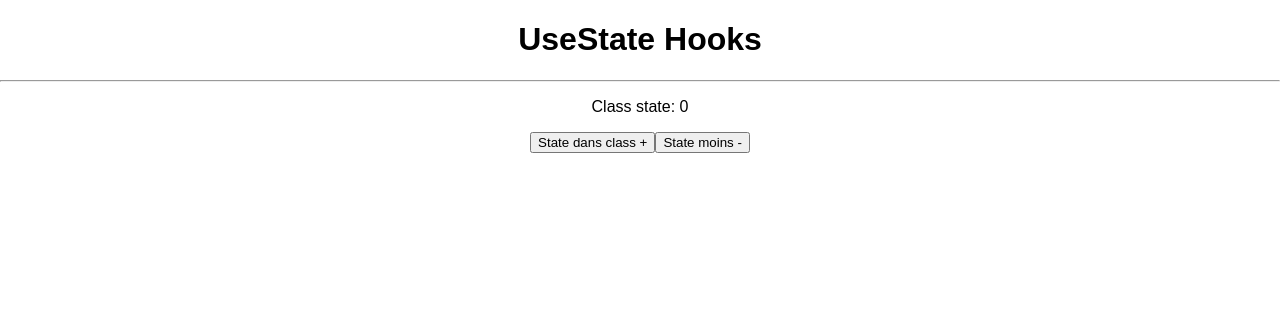
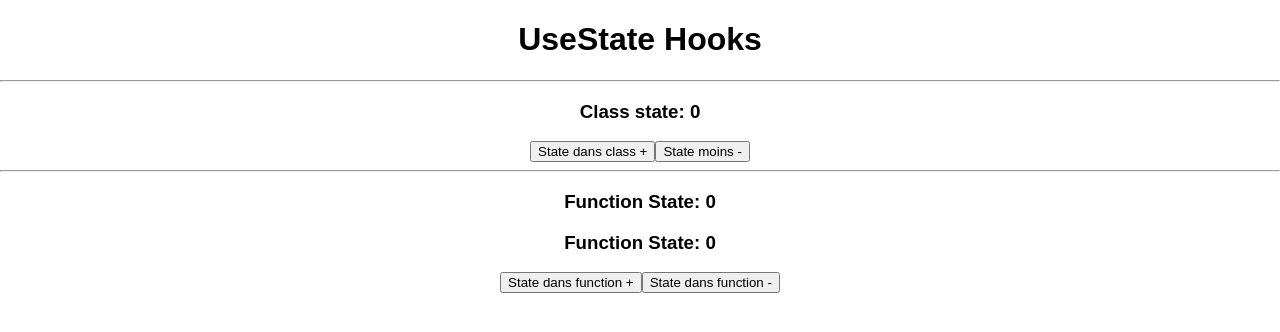
Before and after one commit to Annette-Bwemere-Salama/TODOLISTBOOSTRAP-REACT, a React (Create React App) app: page / in a window 1280 px wide. Shown: the top 332 px of the page. Built offline with nearby package versions, Linux system fonts and the light colour scheme.

Commit message:
feat: ajout de compteur avec function

```diff
--- a/src/App.js
+++ b/src/App.js
@@ -1,6 +1,7 @@
 import React, { Component } from 'react';
 // import 'bootstrap/dist/css/bootstrap.min.css';
 // import Vegeta from './COMPONENT/Vegeta';
+import FunctionState from './COMPONENT/FunctionState'
 import ClassState from './COMPONENT/ClassState'
 import './App.css';
 
@@ -13,7 +14,9 @@ class App extends Component {
       <div className="App">
         <h1 className='text-center'>UseState Hooks</h1>
         <hr />
-        <ClassState/>
+        <ClassState />
+        <hr />
+        <FunctionState />
       </div>
     );
   }
--- a/src/COMPONENT/ClassState.js
+++ b/src/COMPONENT/ClassState.js
@@ -19,14 +19,20 @@ class ClassState extends Component {
     }
 
     addmin = () => {
-        this.setState({
-            counter: this.state.counter - 1
-        })
+        this.setState(prevState => {
+            return {
+                counter: prevState.counter - 1
+            }
+
+        }
+
+        )
     }
     render() {
         return (
             <div>
-                <p>Class state: {this.state.counter}</p>
+                <h3>Class state: {this.state.counter}</h3>
+                {/* <p>Class state: </p> */}
                 <button onClick={this.addOne}>State dans class +</button>
                 <button onClick={this.addmin}>State moins -</button>
 
--- /dev/null
+++ b/src/COMPONENT/FunctionState.js
@@ -0,0 +1,30 @@
+import React, { useState } from "react";
+
+
+const FunctionState = () => {
+
+
+    const [counter, setCounter] = useState(0)
+    const [compte, setCompte] = useState(0)
+
+
+    // const addOne = () => {
+    //     setCounter(counter + 1)
+    // }
+
+    const addOneone = () => {
+        setCompte(compte - 1)
+
+    }
+    return (
+        <div>
+            <h3>Function State: {counter}</h3>
+            <h3>Function State: {compte}</h3>
+            <button onClick={() => setCounter(prevCounter => prevCounter + 1)}>State dans function +</button>
+            <button onClick={addOneone}>State dans function -</button>
+
+
+        </div>
+    )
+}
+export default FunctionState;
```
